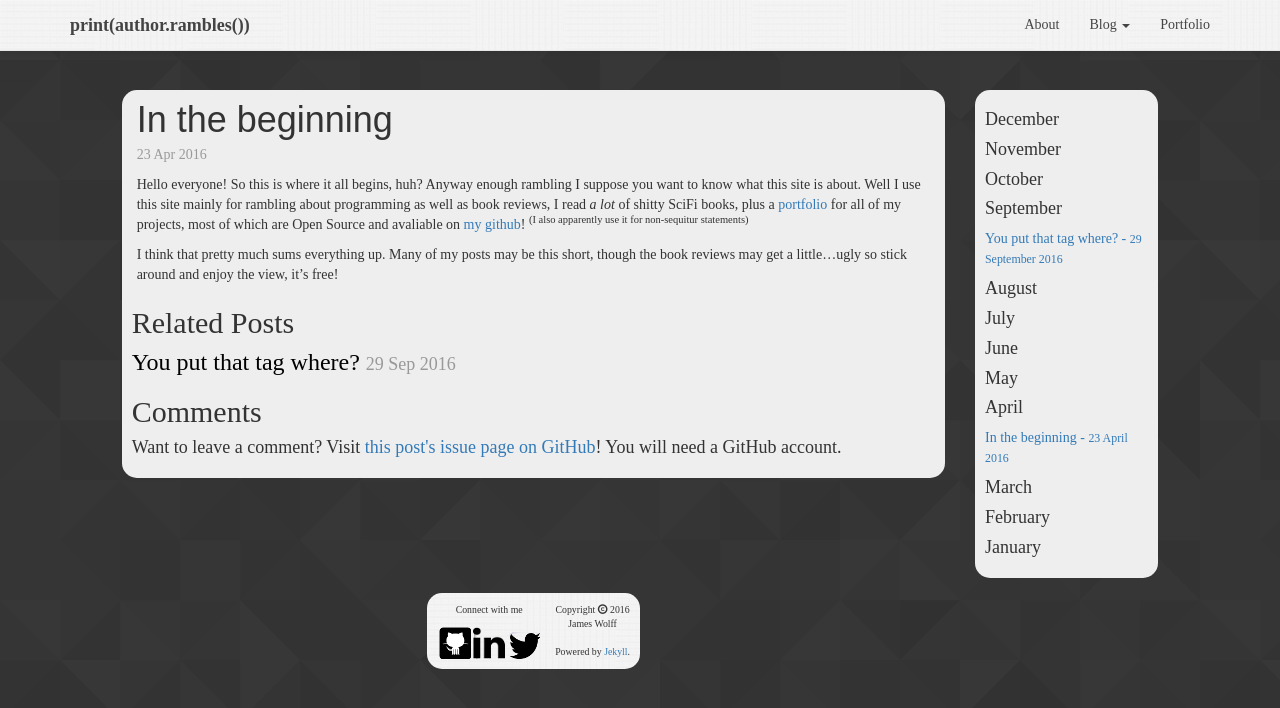
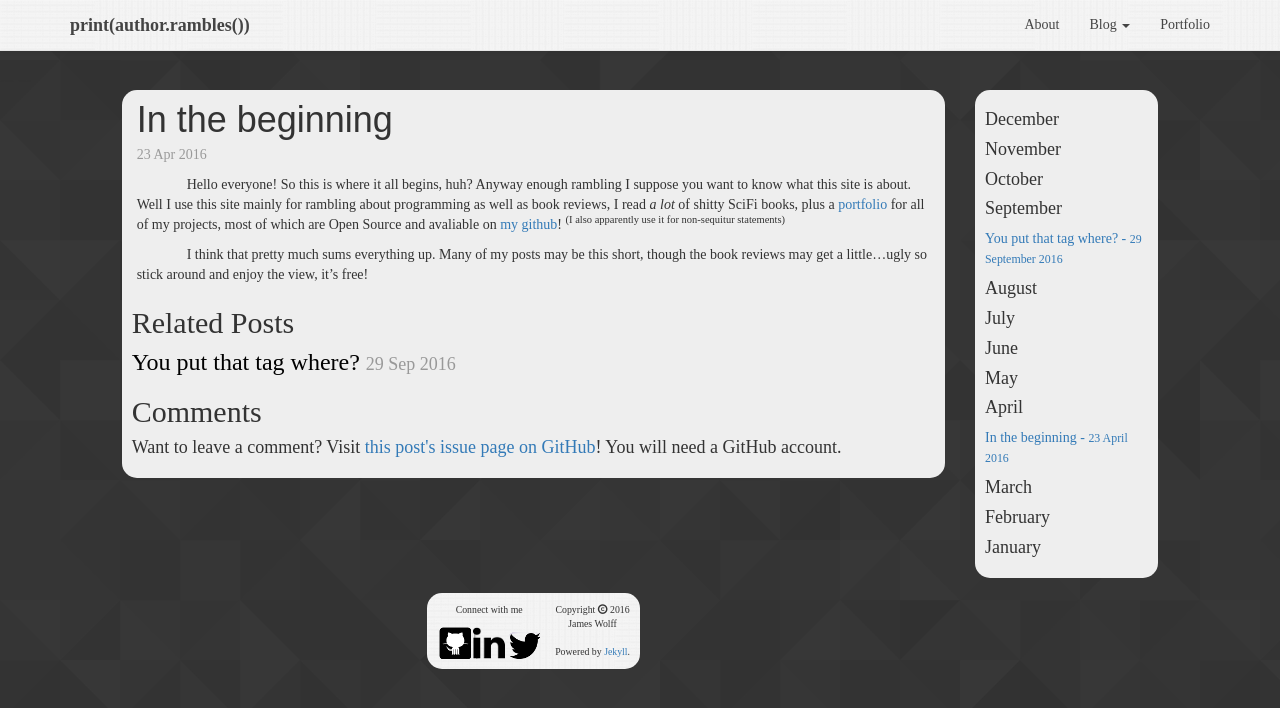
Before and after one commit to jwolff52/wolffblog, a Jekyll site: the page built from _posts/2016-04-23-in-the-beginning.md, in a window 1280 px wide. Shown: the top 708 px of the page. Built offline with Jekyll 4.4.1, drawn with Linux system fonts in a browser that asks for light colours; some web fonts are replaced.

Commit message:
Update common.css

```diff
--- a/css/common.css
+++ b/css/common.css
@@ -115,6 +115,10 @@ body {
 
 .post {
 	padding-left: 5px;
+}
+
+.post > p {
+	text-indent:50px;
 }
 
 .post-title {
```
